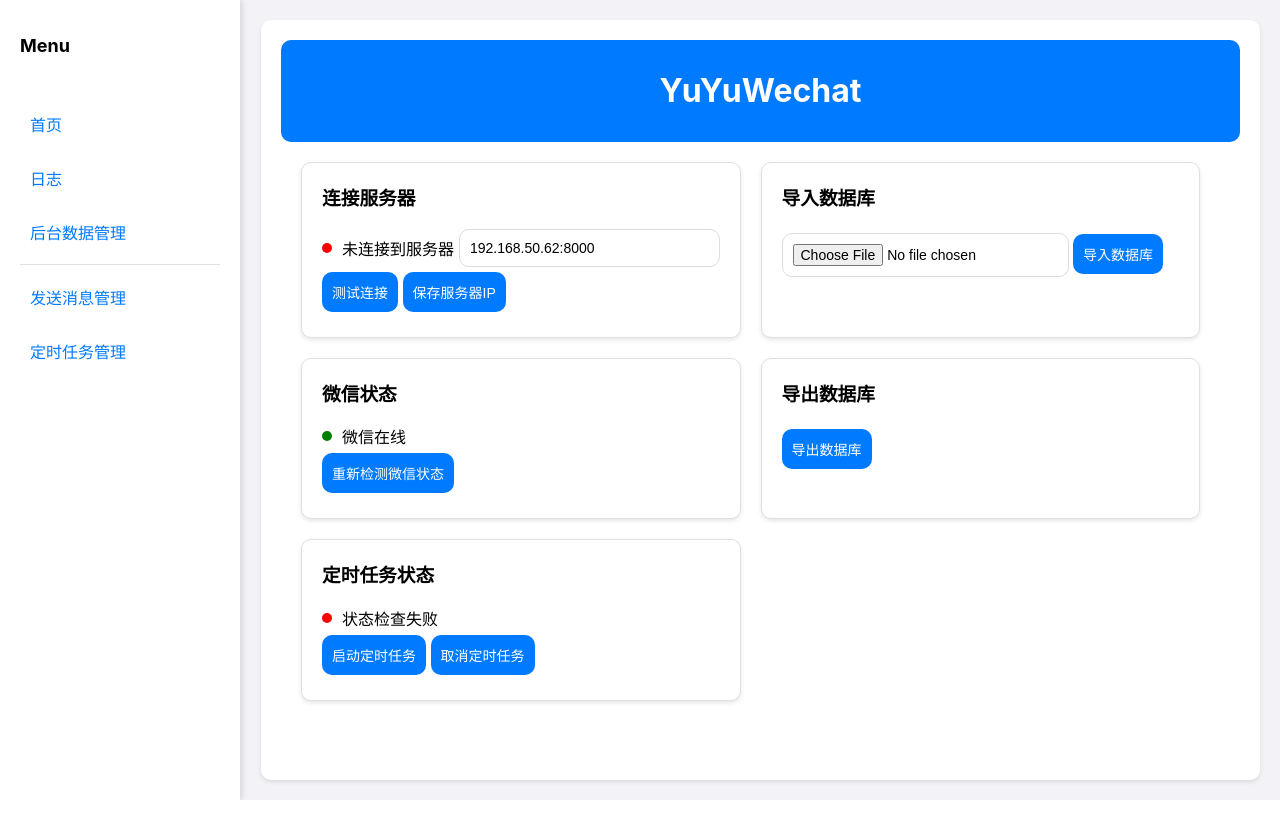
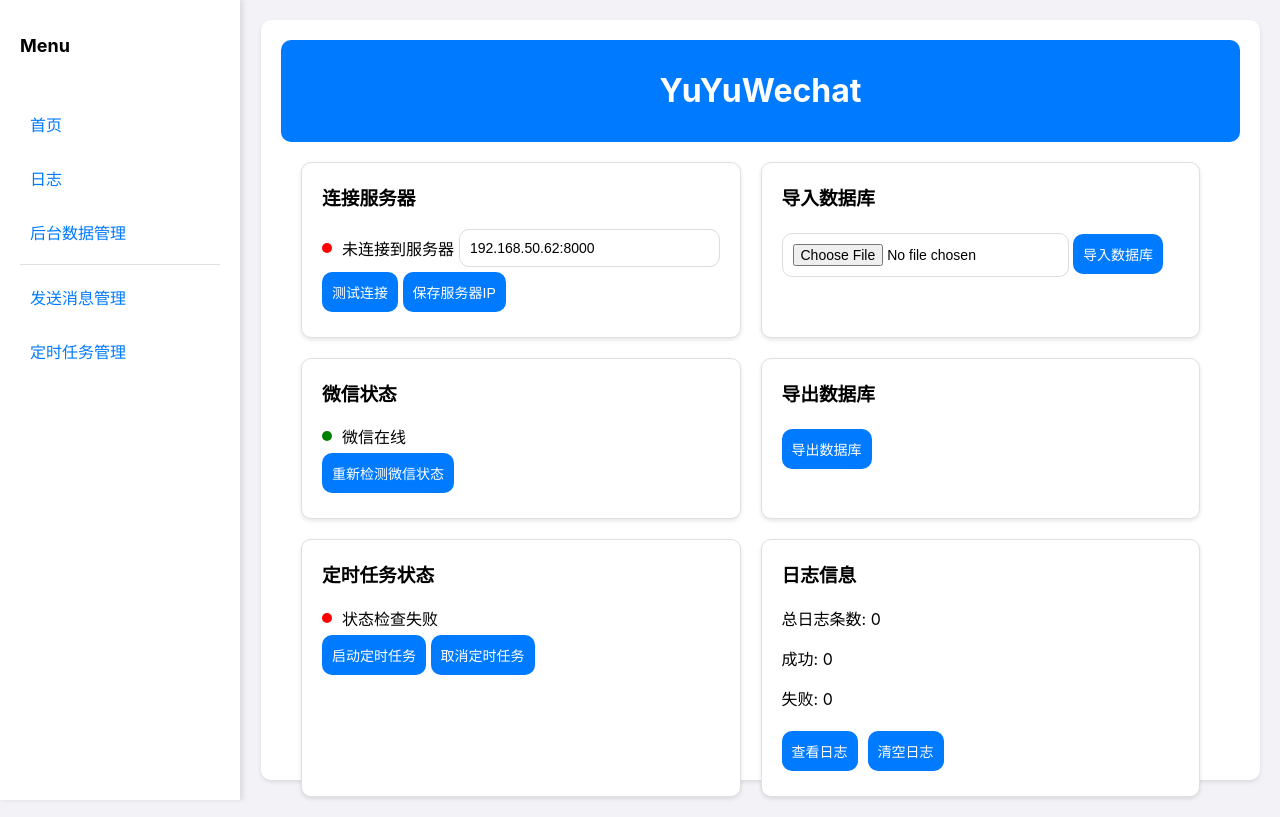
Before and after one commit to xieyumc/YuYuWechat, a Django app: page / in a window 1280 px wide. Run offline with Django 4.2, Linux system fonts and the light colour scheme; data comes from the database, SQL or seed files in the repository; data that the repository does not hold is empty; parts of the project's set-up code (start-up, migrations or seed data) failed here and were passed over.

Commit message:
feature：前端增加日志查看

```diff
--- a/YuYuWechatV2_Client/client_app/templates/home.html
+++ b/YuYuWechatV2_Client/client_app/templates/home.html
@@ -277,6 +277,16 @@
             <button type="button" onclick="stopCelery()">取消定时任务</button>
         </div>
 
+        <div class="card">
+            <h3>日志信息</h3>
+            <p>总日志条数: <span id="totalLogs">0</span></p>
+            <p>成功: <span id="successLogs">0</span></p>
+            <p>失败: <span id="failureLogs">0</span></p>
+            <div class="button-status-container">
+                <button type="button" onclick="viewLogs()">查看日志</button>
+                <button type="button" onclick="clearLogs()">清空日志</button>
+            </div>
+        </div>
     </div>
 </div>
 
@@ -461,13 +471,50 @@
             });
     }
 
+    function fetchLogCounts() {
+        fetch('{% url "log_counts" %}')
+            .then(response => response.json())
+            .then(data => {
+                document.getElementById('totalLogs').textContent = data.total;
+                document.getElementById('successLogs').textContent = data.success;
+                document.getElementById('failureLogs').textContent = data.failure;
+            })
+            .catch(error => {
+                console.error('Failed to fetch log counts:', error);
+            });
+    }
+
+    function viewLogs() {
+        window.location.href = '{% url "log_view" %}';
+    }
+
+    function clearLogs() {
+        fetch('{% url "clear_logs" %}', {
+            method: 'POST',
+            headers: {
+                'X-CSRFToken': document.querySelector('[name=csrfmiddlewaretoken]').value,
+            },
+        })
+            .then(response => {
+                if (response.ok) {
+                    fetchLogCounts(); // 更新日志计数
+                    alert('日志已清空');
+                } else {
+                    throw new Error('Failed to clear logs.');
+                }
+            })
+            .catch(error => {
+                alert('清空日志失败: ' + error.message);
+                console.error('Error:', error);
+            });
+    }
 
     // 当文档加载完毕时，检查 Celery 状态
     document.addEventListener('DOMContentLoaded', function () {
         fetchServerIP(); // 新增这个函数来在页面加载时获取服务器IP
         checkCeleryStatus();
         checkWeChatStatus();
-
+        fetchLogCounts();
     });
 
 </script>
```
